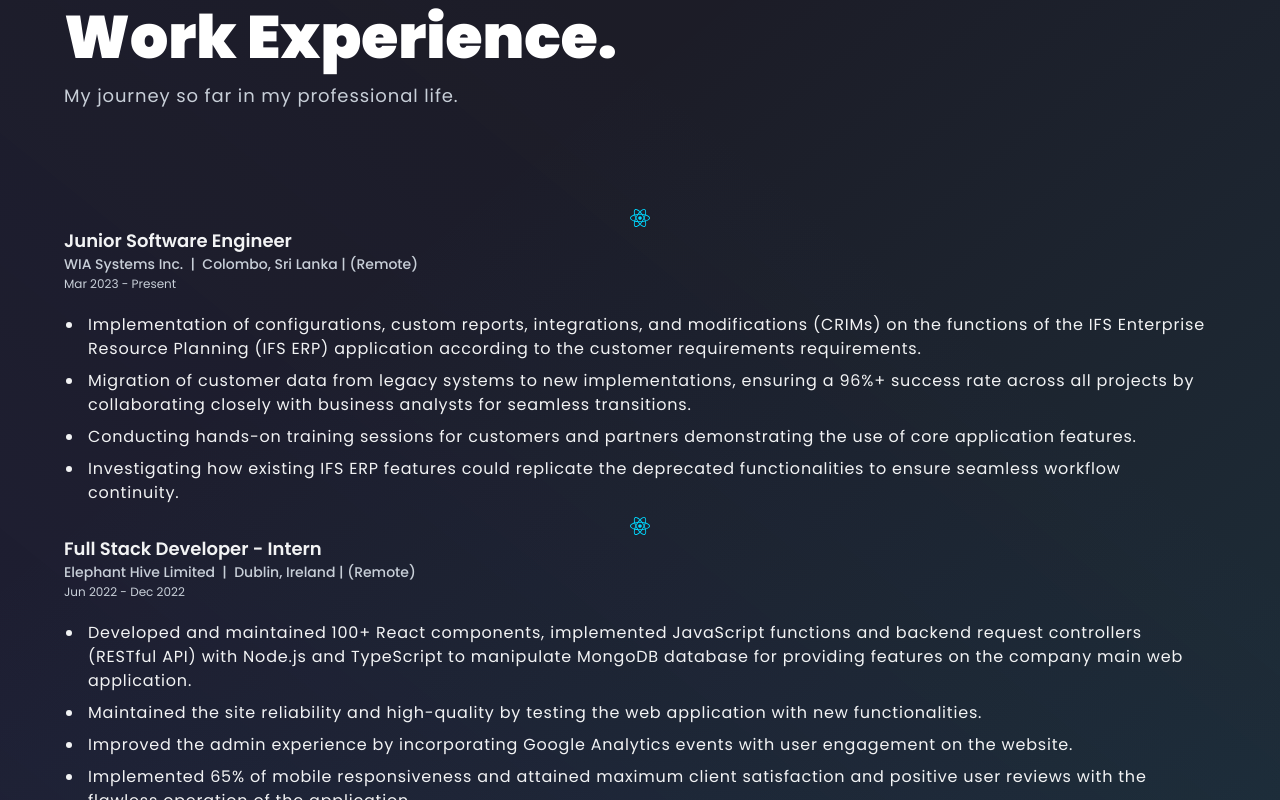
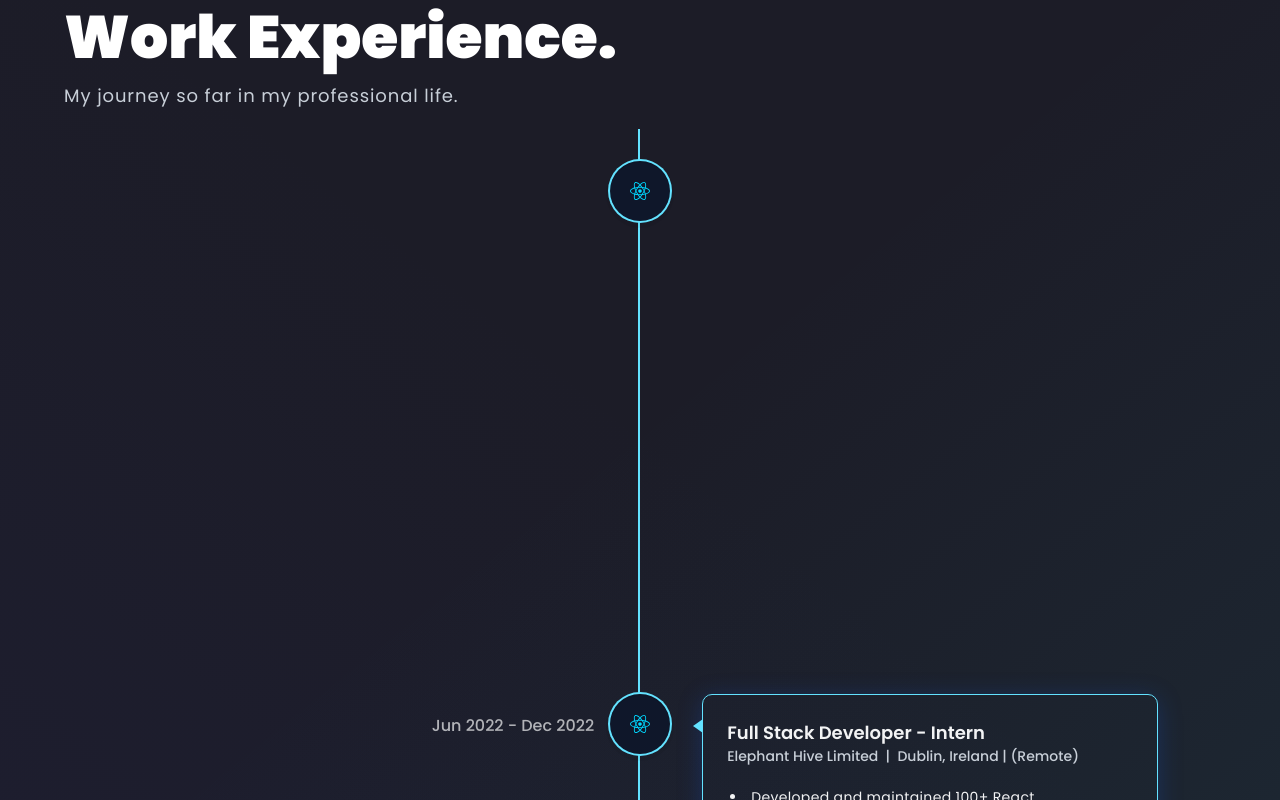
Before and after one commit to mudithatharuka/Personal-Portfolio, a React (Vite) app: page / in a window 1280 px wide. Shown: the part 1820-2620 px from the top of the page. Built offline with nearby package versions, Linux system fonts and the light colour scheme.

Commit message:
Updated the work experience section

```diff
--- a/src/App.jsx
+++ b/src/App.jsx
@@ -32,7 +32,7 @@
         <Navbar />
       </BrowserRouter>
       <Hero />
-      <div className="gradient-wrapper bg-background clip-path-gradient ">
+      <div className="gradient-wrapper bg-background clip-path-gradient">
         <Skills />
         <Experience />
       </div>
--- a/src/components/Experience.jsx
+++ b/src/components/Experience.jsx
@@ -8,17 +8,26 @@
   VerticalTimeline,
   VerticalTimelineElement,
 } from "react-vertical-timeline-component";
+import "react-vertical-timeline-component/style.min.css";
 import HeroImg from "../assets/react.svg";
 
 const ExperienceCard = ({ experience }) => {
   return (
     <VerticalTimelineElement
+      date={experience?.date}
       contentStyle={{
-        background: "var(cardBackground2)",
-        color: "var(txtPrimary)",
+        background: "transparent",
+        color: "rgba(var(--txtPrimary))",
+        border: "1px solid rgba(var(--primary))",
+        borderRadius: "10px",
+        boxShadow: "rgba(var(--boxShadow1)) 0px 4px 24px",
       }}
-      contentArrowStyle={{ borderRight: "7px solid var(primary)" }}
-      iconStyle={{ background: experience?.iconBg }}
+      contentArrowStyle={{ borderRight: "10px solid rgba(var(--primary))" }}
+      iconStyle={{
+        background: "rgba(var(--cardBackground1))",
+        boxShadow:
+          "0 0 0 2px rgba(var(--primary)), inset 0 2px 0 rgba(0,0,0,.08), 0 3px 0 4px rgba(0,0,0,.05)",
+      }}
       icon={
         <div className="flex justify-center items-center w-full h-full">
           <img
@@ -33,19 +42,19 @@
         <h3 className="font-semibold text-[14px] text-txtPrimary md:text-[18px]">
           {experience?.title}
         </h3>
-        <p className="font-medium text-[12px] text-txtSecondary md:text-[14px]">
+        <h4 className="font-medium text-[12px] text-txtSecondary md:text-[14px]">
           {experience?.companyName}&nbsp;&nbsp;|&nbsp;&nbsp;
           <span>{experience?.location}</span>
-        </p>
-        <p className="font-normal text-[10px] text-txtSecondary md:text-[12px]">
+        </h4>
+        <h4 className="font-normal text-[10px] text-txtSecondary md:text-[12px] md:hidden">
           {experience?.date}
-        </p>
+        </h4>
       </div>
-      <ul className="mt-5 mb-3 ml-5 font-normal text-txtPrimary txt-[12px] md:txt-[14px] list-disc space-y-2">
+      <ul className="mt-5 mb-3 ml-5 list-disc space-y-2">
         {experience?.points?.map((point, index) => (
           <li
             key={`experience-point-${index}`}
-            className="pl-1 text-white-100 tracking-wider"
+            className="pl-1 text-white-100 tracking-wide font-normal text-txtPrimary text-[12px] md:text-[14px]"
           >
             {point}
           </li>
@@ -66,7 +75,7 @@
           </p>
         </motion.div>
 
-        <div className="mt-20 flex flex-col">
+        <div className="flex flex-col">
           <VerticalTimeline>
             {experiences?.map((experience, index) => (
               <ExperienceCard
--- a/src/index.css
+++ b/src/index.css
@@ -22,6 +22,7 @@
 @layer utilities {
   .clip-path-gradient {
     clip-path: polygon(0 0, 100% 0, 100% 100%, 30% 98%, 0 100%);
+    padding-bottom: 100px;
   }
 }
 
@@ -46,3 +47,9 @@
 ::-webkit-scrollbar-thumb:hover {
   background: #626970;
 }
+
+/* react-erticel-timeline */
+.vertical-timeline::before {
+  width: 2px;
+  background: rgba(var(--primary));
+}
--- a/src/themes.css
+++ b/src/themes.css
@@ -15,6 +15,7 @@
   /* --background: 34, 42, 53; */
   --altBackground: 25, 33, 44;
   --footerBackground: 0, 17, 45;
+  --cardBackground1: 15, 23, 42;
   --cardBackground2: 28, 28, 39, 255;
 
   /* --border: 212, 212, 212; */
@@ -36,6 +37,8 @@
   --gradientColor2: 201, 32, 184, 0;
   --gradientColor3: 0, 70, 209, 0;
   --gradientColor4: 36, 178, 190, 0.15;
+
+  --boxShadow1: 23, 92, 230, 0.25;
 
   --card: 23, 23, 33;
 
--- a/tailwind.config.js
+++ b/tailwind.config.js
@@ -22,7 +22,9 @@
         txtTertiary: "rgba(var(--txtTertiary))",
         txtQuaternary: "rgba(var(--txtQuaternary))",
         card: "rgba(var(--card))",
+        cardBackground1: "rgba(var(--cardBackground1))",
         cardBackground2: "rgba(var(--cardBackground2))",
+        boxShadow1: "rgba(var(--boxShadow1))",
       },
       textColor: {},
     },
```
